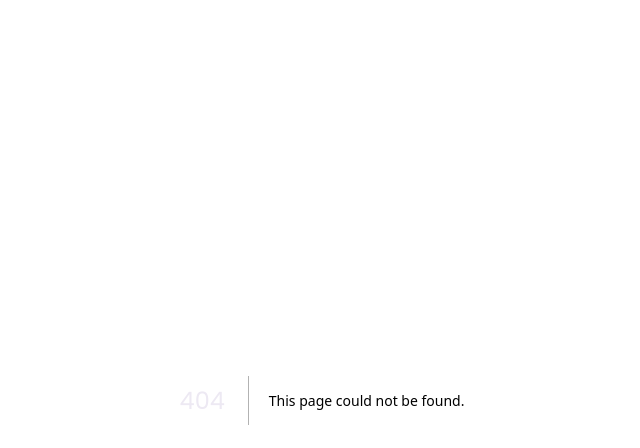
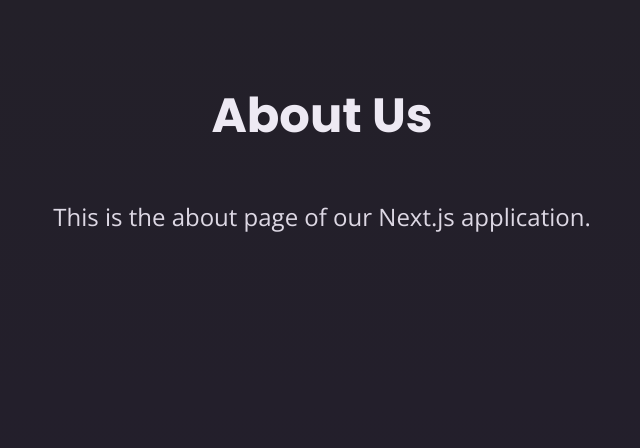
Before and after one commit to UsmanHaiderKhan/next-complete-guide, a Next.js app: page /about in a window 1280 px wide. Before the commit this address had no page. Shown: the top 448 px of the page, without its empty margins (318-958 px from the left). Built offline with nearby package versions, Linux system fonts and the light colour scheme.

Commit message:
✨🎉 Add : About page and header component stubs
Introduces a new About page with basic content and creates an empty header component for future development.

```diff
--- /dev/null
+++ b/app/about/page.js
@@ -0,0 +1,8 @@
+export default function AboutPage() {
+  return (
+    <main>
+      <h1>About Us</h1>
+      <p>This is the about page of our Next.js application.</p>
+    </main>
+  );
+}
```
Also changed, not shown: components/header.js (added).
